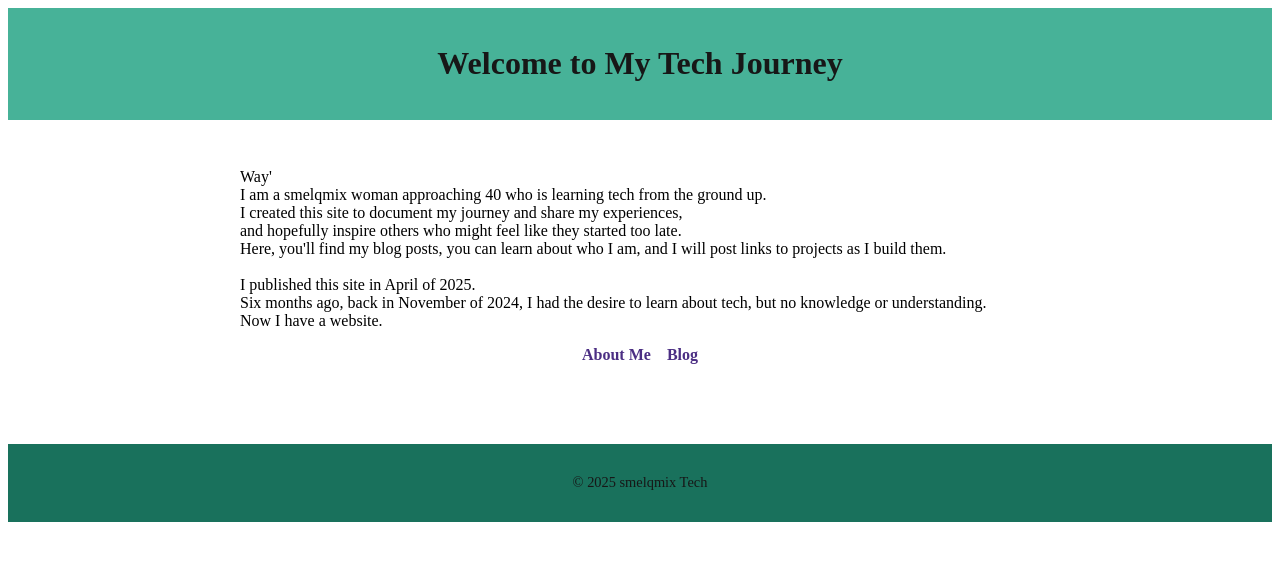
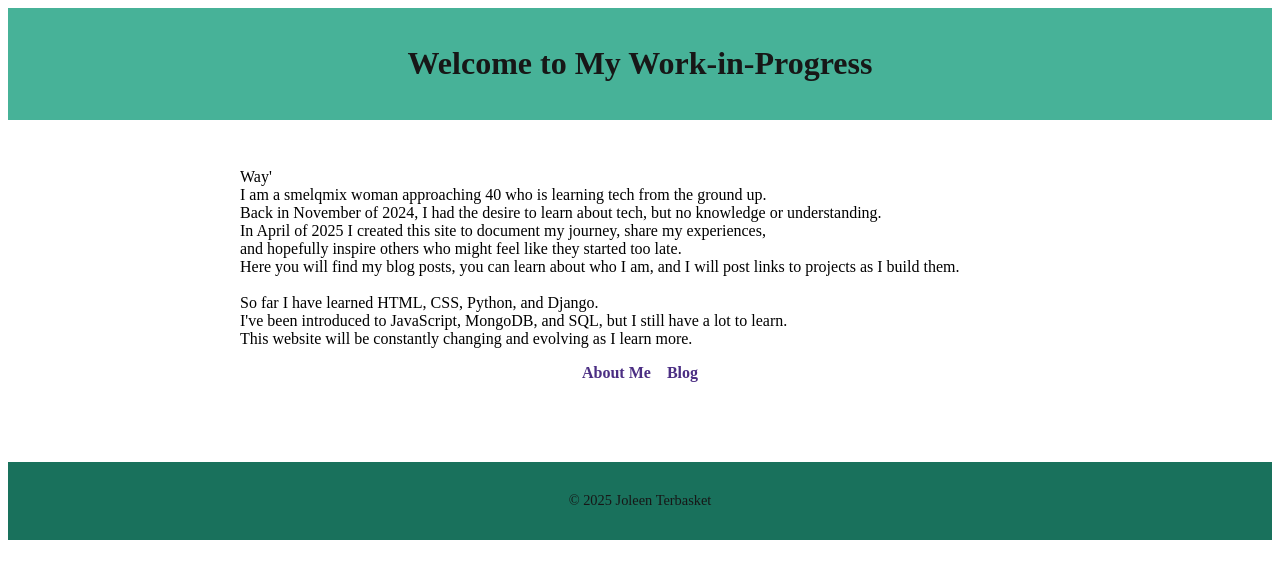
Before and after one commit to j0l33n/my-blog, a plain HTML site: page index.html in a window 1280 px wide. Drawn offline with Linux system fonts and the light colour scheme.

Commit message:
Update index.html

```diff
--- a/index.html
+++ b/index.html
@@ -3,25 +3,26 @@
 <head>
   <meta charset="UTF-8">
   <meta name="viewport" content="width=device-width, initial-scale=1.0">
-  <title>smelqmix Tech</title>
+  <title>Joleen's Home Page</title>
   <link rel="stylesheet" href="css/style.css">
 </head>
 <body>
   <header>
-    <h1>Welcome to My Tech Journey</h1>
+    <h1>Welcome to My Work-in-Progress</h1>
   </header>
 
   <main>
     <section>
       <p>Way'<br>
         I am a smelqmix woman approaching 40 who is learning tech from the ground up. <br>
-        I created this site to document my journey and share my experiences, <br>
+        Back in November of 2024, I had the desire to learn about tech, but no knowledge or understanding.<br>
+        In April of 2025 I created this site to document my journey, share my experiences, <br>
         and hopefully inspire others who might feel like they started too late.<br>
-        Here, you'll find my blog posts, you can learn about who I am, and I will post links to projects as I build them.<br><br>
+        Here you will find my blog posts, you can learn about who I am, and I will post links to projects as I build them.<br><br>
 
-        I published this site in April of 2025. <br>
-        Six months ago, back in November of 2024, I had the desire to learn about tech, but no knowledge or understanding.<br>
-        Now I have a website.
+        So far I have learned HTML, CSS, Python, and Django. <br>
+        I've been introduced to JavaScript, MongoDB, and SQL, but I still have a lot to learn. <br>
+        This website will be constantly changing and evolving as I learn more.
       </p>
     </section>
 
@@ -35,7 +36,7 @@
   </main>
 
   <footer>
-    <p>© 2025 smelqmix Tech</p>
+    <p>© 2025 Joleen Terbasket</p>
   </footer>
 </body>
 </html>
```
